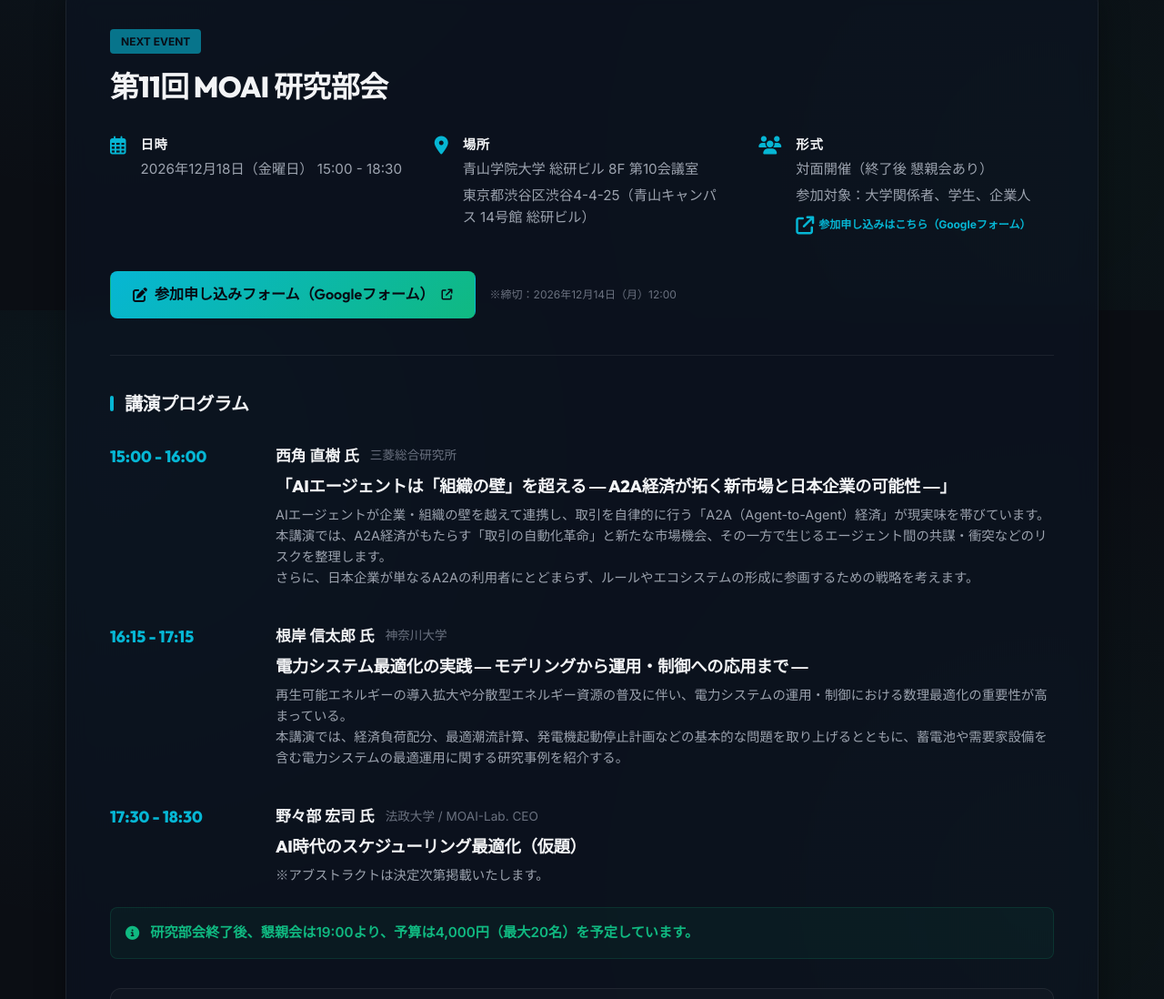
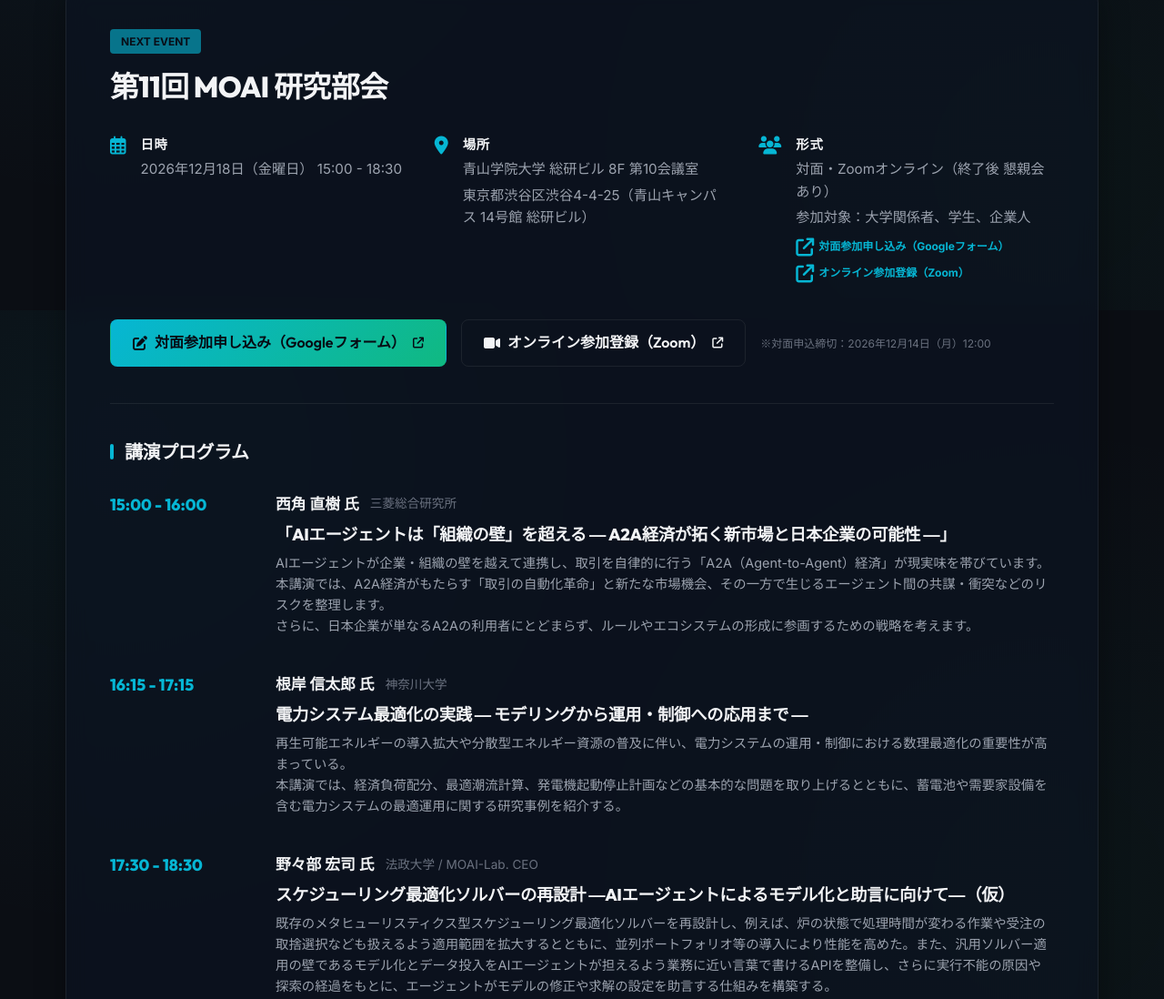
Before and after one commit to moai-lab-jp/moai-forum-hp, a website built with Vite: page index.html in a window 1280 px wide. Shown: the part 2059-3157 px from the top of the page at 91% size. Built offline with nearby package versions, Linux system fonts and the light colour scheme.

Commit message:
feat: 第11回研究部会のZoomオンライン登録リンク追加および野々部氏の講演情報を更新

```diff
--- a/index.html
+++ b/index.html
@@ -194,12 +194,17 @@
                 <i class="fa-solid fa-users"></i>
                 <div>
                   <strong>形式</strong>
-                  <span>対面開催（終了後 懇親会あり）</span>
+                  <span>対面・Zoomオンライン（終了後 懇親会あり）</span>
                   <span class="text-muted text-xs">参加対象：大学関係者、学生、企業人</span>
                   <a href="https://forms.gle/HuLXxTcgvoYCtBvUA" target="_blank" rel="noopener noreferrer"
                     class="text-accent text-xs hover:underline"
                     style="display: inline-flex; align-items: center; gap: 0.3rem; font-weight: 700; margin-top: 0.25rem;">
-                    <i class="fa-solid fa-arrow-up-right-from-square"></i> 参加申し込みはこちら（Googleフォーム）
+                    <i class="fa-solid fa-arrow-up-right-from-square"></i> 対面参加申し込み（Googleフォーム）
+                  </a>
+                  <a href="https://us06web.zoom.us/meeting/register/aBvn9BaWQZ6PYT81N7RYrA" target="_blank" rel="noopener noreferrer"
+                    class="text-accent text-xs hover:underline"
+                    style="display: inline-flex; align-items: center; gap: 0.3rem; font-weight: 700; margin-top: 0.1rem;">
+                    <i class="fa-solid fa-arrow-up-right-from-square"></i> オンライン参加登録（Zoom）
                   </a>
                 </div>
               </div>
@@ -210,10 +215,17 @@
                 class="btn btn-primary"
                 style="display: inline-flex; align-items: center; gap: 0.5rem; text-decoration: none;">
                 <i class="fa-solid fa-pen-to-square"></i>
-                <span>参加申し込みフォーム（Googleフォーム）</span>
+                <span>対面参加申し込み（Googleフォーム）</span>
                 <i class="fa-solid fa-arrow-up-right-from-square text-xs"></i>
               </a>
-              <span class="text-muted text-xs">※締切：2026年12月14日（月）12:00</span>
+              <a href="https://us06web.zoom.us/meeting/register/aBvn9BaWQZ6PYT81N7RYrA" target="_blank" rel="noopener noreferrer"
+                class="btn btn-outline"
+                style="display: inline-flex; align-items: center; gap: 0.5rem; text-decoration: none;">
+                <i class="fa-solid fa-video"></i>
+                <span>オンライン参加登録（Zoom）</span>
+                <i class="fa-solid fa-arrow-up-right-from-square text-xs"></i>
+              </a>
+              <span class="text-muted text-xs">※対面申込締切：2026年12月14日（月）12:00</span>
             </div>
           </div>
 
@@ -400,9 +412,9 @@
                   <span class="speaker-name">野々部 宏司 氏</span>
                   <span class="speaker-title">法政大学 / MOAI-Lab. CEO</span>
                 </div>
-                <h5 class="lecture-title">AI時代のスケジューリング最適化（仮題）</h5>
-                <p class="lecture-abstract text-muted">
-                  ※アブストラクトは決定次第掲載いたします。
+                <h5 class="lecture-title">スケジューリング最適化ソルバーの再設計 ―AIエージェントによるモデル化と助言に向けて―（仮）</h5>
+                <p class="lecture-abstract">
+                  既存のメタヒューリスティクス型スケジューリング最適化ソルバーを再設計し、例えば、炉の状態で処理時間が変わる作業や受注の取捨選択なども扱えるよう適用範囲を拡大するとともに、並列ポートフォリオ等の導入により性能を高めた。また、汎用ソルバー適用の壁であるモデル化とデータ投入をAIエージェントが担えるよう業務に近い言葉で書けるAPIを整備し、さらに実行不能の原因や探索の経過をもとに、エージェントがモデルの修正や求解の設定を助言する仕組みを構築する。
                 </p>
               </div>
             </div>
```
Also changed, not shown: dist/index.html.
